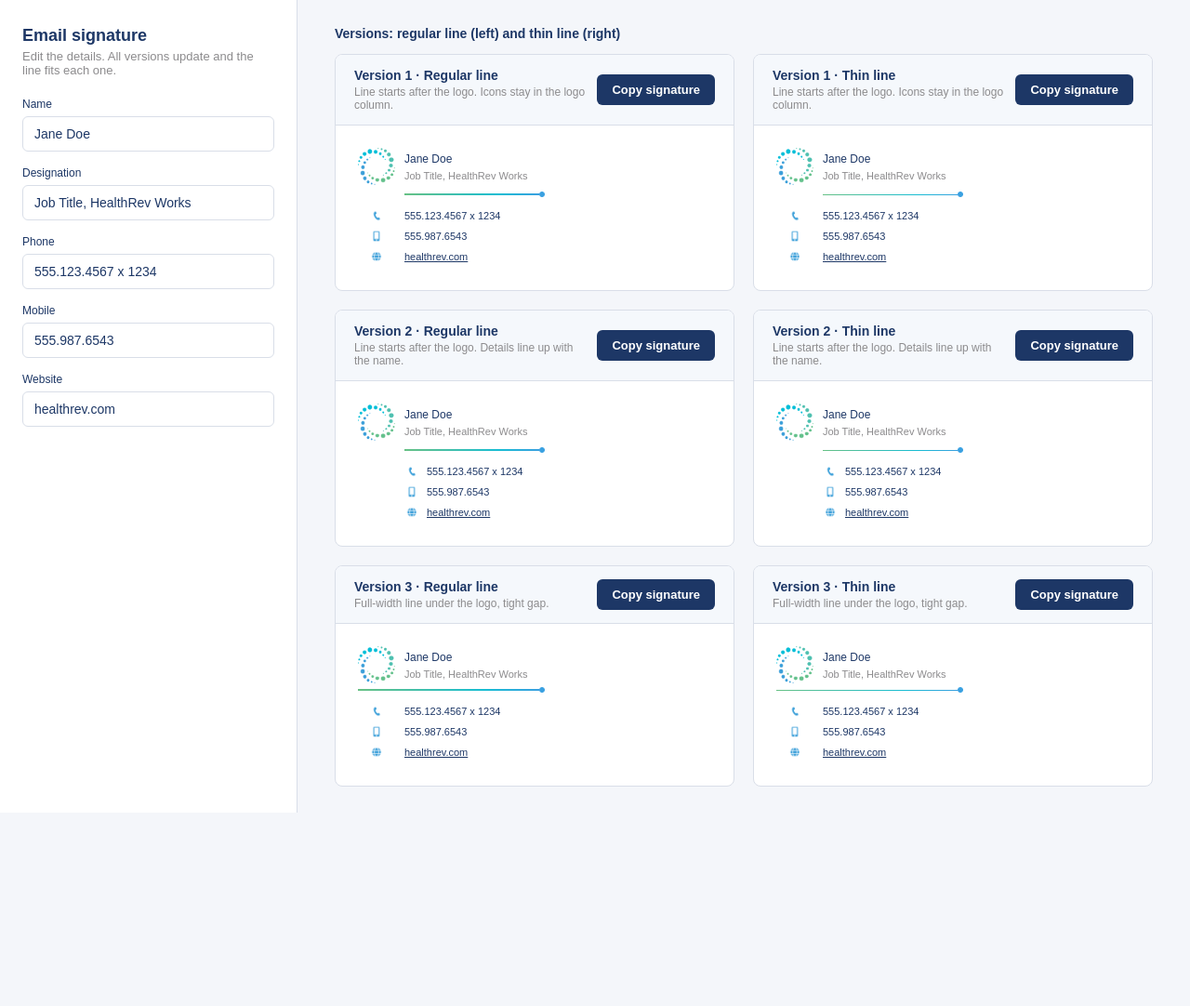
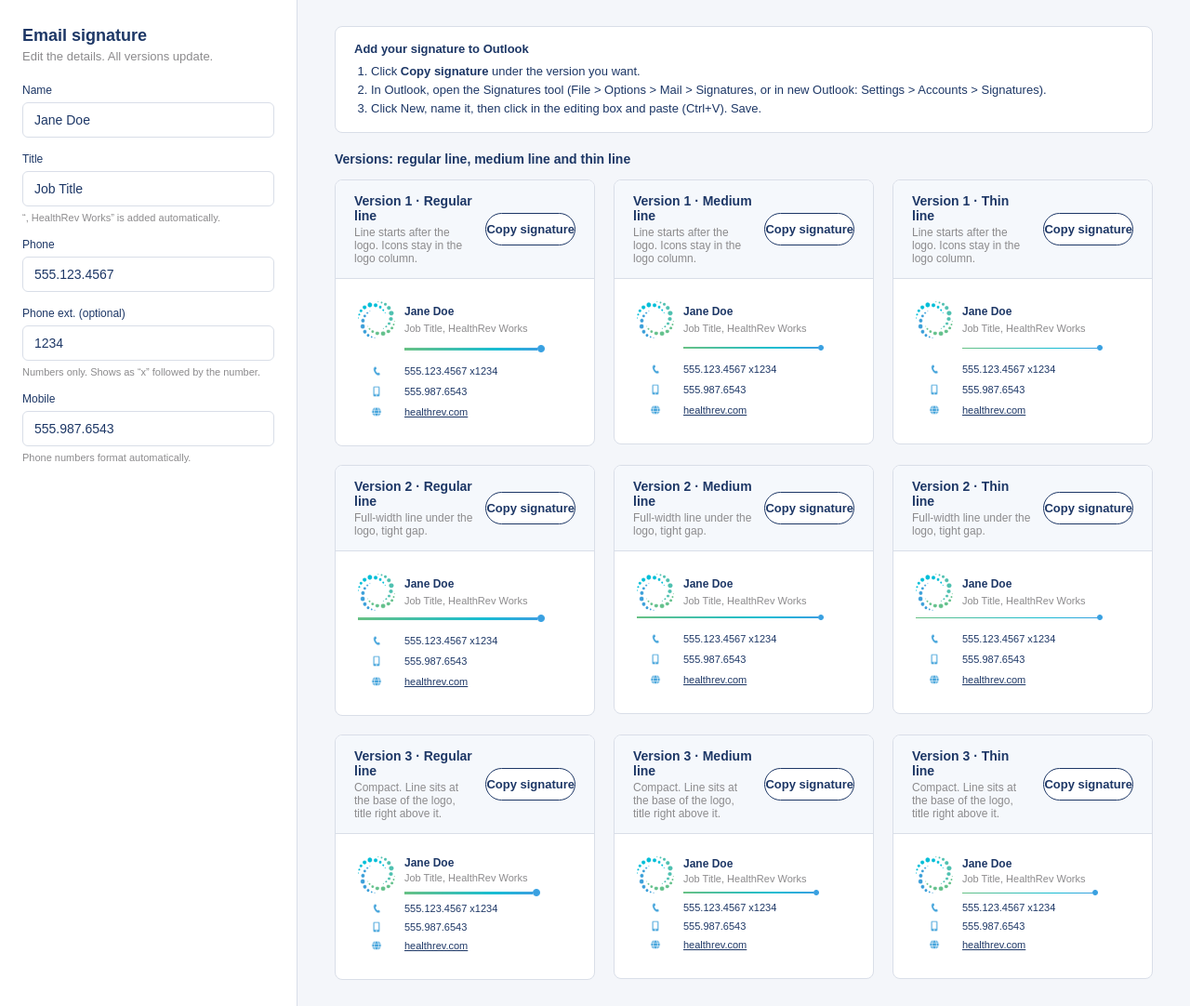
Before and after one commit to aduxdesigns/aduxdesigns, a plain HTML site: page HealthRev_Signature_Options.html in a window 1280 px wide. Shown: the whole page at 93% size. Before the commit the page ends 874 px from the top, so only its background shows below. Drawn offline with Linux system fonts and the light colour scheme.

Commit message:
Add files via upload

```diff
--- a/HealthRev_Signature_Options.html
+++ b/HealthRev_Signature_Options.html
@@ -15,22 +15,25 @@
   label { display:block; font-size:12px; margin:0 0 6px; }
   input { width:100%; padding:10px 12px; margin-bottom:16px; border:1px solid var(--line); border-radius:6px; font:14px Arial, Helvetica, sans-serif; color:var(--navy); }
   input:focus { outline:2px solid var(--navy); outline-offset:1px; }
+  .hint { font-size:11px; color:var(--grey); margin:-10px 0 16px; }
   .stage { flex:1; padding:28px 40px; min-width:0; }
   .stage h2 { font-size:14px; margin:0 0 14px; }
-  #cards { display:grid; grid-template-columns:1fr 1fr; gap:20px; align-items:start; }
-  @media (max-width:1150px){ #cards{grid-template-columns:1fr;} }
-  .card { background:#fff; border:1px solid var(--line); border-radius:8px; padding:0; margin:0; overflow:hidden; transition:box-shadow .25s, border-color .25s; }
+  .howto { background:#fff; border:1px solid var(--line); border-radius:8px; padding:14px 20px; margin:0 0 20px; font-size:13px; line-height:1.55; }
+  .howto b { display:block; margin-bottom:4px; }
+  .howto ol { margin:0; padding-left:18px; }
+  #cards { display:grid; grid-template-columns:repeat(3, minmax(0, 1fr)); gap:20px; align-items:start; }
+  @media (max-width:1000px){ #cards{grid-template-columns:1fr;} }
+  .card { background:#fff; border:1px solid var(--line); border-radius:8px; padding:0; margin:0; overflow:hidden; }
   .sigwrap { transition:background .25s, box-shadow .25s; }
   .sigwrap.flash { background:#EAF7EF; box-shadow:inset 0 0 0 2px var(--ok); }
   .head { display:flex; justify-content:space-between; align-items:center; gap:12px; background:#F5F8FC; border-bottom:1px solid var(--line); padding:14px 20px; }
   .head b { font-size:14px; display:block; }
   .head span { font-size:12px; color:var(--grey); display:block; margin-top:3px; }
-  .head { align-items:center; }
   .sigwrap { overflow-x:auto; padding:24px 24px 28px; }
-  button { background:var(--navy); color:#fff; border:0; border-radius:6px; padding:9px 16px; font:bold 13px Arial, Helvetica, sans-serif; cursor:pointer; white-space:nowrap; }
-  button:hover { background:#16294d; }
+  button { background:#fff; color:var(--navy); border:1px solid var(--navy); border-radius:999px; width:150px; padding:9px 0; text-align:center; font:600 13px Arial, Helvetica, sans-serif; cursor:pointer; white-space:nowrap; transition:background .15s, color .15s, border-color .15s; }
+  button:hover { background:#2F8FD8; border-color:#2F8FD8; color:#fff; }
   button:focus-visible { outline:2px solid var(--navy); outline-offset:2px; }
-  button.done, button.done:hover { background:var(--ok); }
+  button.done, button.done:hover { background:var(--ok); border-color:var(--ok); color:#fff; }
   .toast { position:fixed; left:50%; bottom:32px; transform:translate(-50%,20px); background:var(--ok); color:#fff; padding:14px 22px; border-radius:8px; font-size:14px; font-weight:bold; box-shadow:0 8px 24px rgba(0,0,0,.2); opacity:0; pointer-events:none; transition:opacity .25s, transform .25s; z-index:10; }
   .toast.show { opacity:1; transform:translate(-50%,0); }
   .toast.fail { background:#C0392B; }
@@ -41,20 +44,31 @@
 <div class="app">
   <div class="panel">
     <h1>Email signature</h1>
-    <p>Edit the details. All versions update and the line fits each one.</p>
+    <p>Edit the details. All versions update.</p>
     <label for="name">Name</label>
     <input id="name" value="Jane Doe" placeholder="Full name" autocomplete="off">
-    <label for="title">Designation</label>
-    <input id="title" value="Job Title, HealthRev Works" placeholder="Job title" autocomplete="off">
+    <label for="title">Title</label>
+    <input id="title" value="Job Title" placeholder="Job title" autocomplete="off">
+    <div class="hint">“, HealthRev Works” is added automatically.</div>
     <label for="phone">Phone</label>
-    <input id="phone" value="555.123.4567 x 1234" placeholder="Phone" autocomplete="off">
+    <input id="phone" value="555.123.4567" placeholder="781.769.3939" inputmode="numeric" maxlength="14" autocomplete="off">
+    <label for="ext">Phone ext. (optional)</label>
+    <input id="ext" value="1234" placeholder="10005" inputmode="numeric" maxlength="6" autocomplete="off">
+    <div class="hint">Numbers only. Shows as “x” followed by the number.</div>
     <label for="mobile">Mobile</label>
-    <input id="mobile" value="555.987.6543" placeholder="Mobile" autocomplete="off">
-    <label for="web">Website</label>
-    <input id="web" value="healthrev.com" placeholder="Website" autocomplete="off">
+    <input id="mobile" value="555.987.6543" placeholder="781.769.3939" inputmode="numeric" maxlength="14" autocomplete="off">
+    <div class="hint">Phone numbers format automatically.</div>
   </div>
   <div class="stage">
-    <h2>Versions: regular line (left) and thin line (right)</h2>
+    <div class="howto">
+      <b>Add your signature to Outlook</b>
+      <ol>
+        <li>Click <b style="display:inline">Copy signature</b> under the version you want.</li>
+        <li>In Outlook, open the Signatures tool (File &gt; Options &gt; Mail &gt; Signatures, or in new Outlook: Settings &gt; Accounts &gt; Signatures).</li>
+        <li>Click New, name it, then click in the editing box and paste (Ctrl+V). Save.</li>
+      </ol>
+    </div>
+    <h2>Versions: regular line, medium line and thin line</h2>
     <div id="cards"></div>
   </div>
 </div>
@@ -62,70 +76,95 @@
 
 <script>
 var BASE = "https://aduxdesigns.github.io/aduxdesigns/HRS/";
-var ids = ["name","title","phone","mobile","web"];
+var WEB = "healthrev.com";            // hard coded for every user
+var TITLE_SUFFIX = ", HealthRev Works"; // hard coded for every user
+var PHONE_STYLE = "dots";             // "dots" 781.769.3939 | "dashes" 781-769-3939 | "parens" (781) 769-3939
+
+var ids = ["name","title","phone","ext","mobile"];
 var el = {}; ids.forEach(function(i){ el[i] = document.getElementById(i); });
 var VERSIONS = [
   { id:1, title:"Version 1", note:"Line starts after the logo. Icons stay in the logo column." },
-  { id:2, title:"Version 2", note:"Line starts after the logo. Details line up with the name." },
-  { id:3, title:"Version 3", note:"Full-width line under the logo, tight gap." }
+  { id:3, title:"Version 2", note:"Full-width line under the logo, tight gap." },
+  { id:4, title:"Version 3", note:"Compact. Line sits at the base of the logo, title right above it." }
+];
+var THICKNESS = [
+  { key:"regular", label:"Regular line", h:3 },
+  { key:"medium",  label:"Medium line",  h:2 },
+  { key:"thin",    label:"Thin line",    h:1 }
 ];
 
 function esc(s){ return s.replace(/&/g,"&amp;").replace(/</g,"&lt;").replace(/>/g,"&gt;").replace(/"/g,"&quot;"); }
 var ctx = document.createElement("canvas").getContext("2d");
-function textW(s, px){ ctx.font = px + "px Arial, Helvetica, sans-serif"; return Math.ceil(ctx.measureText(s).width) + 3; }
-function telHref(s){
-  var p = s.split(/x|ext\.?/i), main = p[0].replace(/\D/g,""), ext = (p[1]||"").replace(/\D/g,"");
+function textW(s, px, bold){ ctx.font = (bold ? "bold " : "") + px + "px Arial, Helvetica, sans-serif"; return Math.ceil(ctx.measureText(s).width) + 3; }
+
+/* ---- phone formatting ---- */
+function digitsOf(s){ return (s || "").replace(/\D/g, ""); }
+function fmtPhone(raw){
+  var d = digitsOf(raw).slice(0,10), a = d.slice(0,3), b = d.slice(3,6), c = d.slice(6,10);
+  if (PHONE_STYLE === "dashes") return a + (b ? "-" + b : "") + (c ? "-" + c : "");
+  if (PHONE_STYLE === "parens") return (a.length === 3 && b ? "(" + a + ") " + b : (a ? "(" + a : "")) + (c ? "-" + c : "");
+  return a + (b ? "." + b : "") + (c ? "." + c : "");
+}
+function telHref(phone, ext){
+  var main = digitsOf(phone);
   if (main.length === 10) main = "1" + main;
   return "tel:+" + main + (ext ? "," + ext : "");
 }
+
 function gap(h, span){
-  return '<tr><td colspan="'+(span||3)+'" height="'+h+'" style="height:'+h+'px;padding:0;font-size:'+h+'px;line-height:'+h+'px;mso-line-height-rule:exactly;">&nbsp;</td></tr>';
+  var cs = span === 0 ? "" : ' colspan="'+(span||3)+'"';
+  return '<tr><td'+cs+' height="'+h+'" style="height:'+h+'px;padding:0;font-size:'+h+'px;line-height:'+h+'px;mso-line-height-rule:exactly;">&nbsp;</td></tr>';
 }
 var TXT = 'padding:0;font-family:Arial, Helvetica, sans-serif;font-size:11px;line-height:16px;mso-line-height-rule:exactly;color:#1D3766;white-space:nowrap;';
 var LINK = 'style="color:#1D3766 !important;text-decoration:none !important;font-family:Arial, Helvetica, sans-serif;"';
 
 function items(d){
   var a = [];
-  if (d.phone) a.push(["phone.png", '<a href="'+telHref(d.phone)+'" '+LINK+'>'+esc(d.phone)+'</a>']);
+  if (d.phoneText) a.push(["phone.png", '<a href="'+telHref(d.phone, d.ext)+'" '+LINK+'>'+esc(d.phoneText)+'</a>']);
   if (d.mobile) a.push(["mobile.png", '<a href="'+telHref(d.mobile)+'" '+LINK+'>'+esc(d.mobile)+'</a>']);
-  if (d.web) {
-    var u = /^https?:\/\//i.test(d.web) ? d.web : "https://" + d.web;
-    a.push(["web.png", '<a href="'+esc(u)+'" target="_blank" style="color:#1D3766 !important;text-decoration:underline !important;font-family:Arial, Helvetica, sans-serif;">'+esc(d.web)+'</a>']);
-  }
+  a.push(["web.png", '<a href="https://'+WEB+'" target="_blank" style="color:#1D3766 !important;text-decoration:underline !important;font-family:Arial, Helvetica, sans-serif;">'+WEB+'</a>']);
   return a;
 }
-// icon rows: aligned=false -> icon centred in 40px logo column; true -> icon sits in text column
-function rowsHtml(d, aligned){
+// aligned=false -> icon centred in 40px logo column; true -> icon sits in text column
+function rowsHtml(d, aligned, g){
   return items(d).map(function(it){
     var icon = '<img src="'+BASE+it[0]+'" width="16" height="16" alt="" border="0" style="display:block;border:0;outline:none;width:16px;height:16px;margin:0 auto;">';
     if (aligned) return '<tr><td valign="middle" width="16" style="width:16px;padding:0;">'+icon+'</td><td width="8" style="width:8px;padding:0;font-size:0;line-height:0;">&nbsp;</td><td valign="middle" style="'+TXT+'">'+it[1]+'</td></tr>';
     return '<tr><td valign="middle" align="center" width="40" style="width:40px;padding:0;">'+icon+'</td><td width="10" style="width:10px;padding:0;font-size:0;line-height:0;">&nbsp;</td><td valign="middle" style="'+TXT+'">'+it[1]+'</td></tr>';
-  }).join(gap(6));
+  }).join(gap(g || 6));
 }
 var LH = 2;
+// top offset (px) inside the 6px dot row so the line's centre meets the dot's centre
+var LINE_TOP = { 3:3, 2:2, 1:3 };
+function dotSize(){ return LH === 3 ? 8 : 6; }
 function lineHtml(w){
-  var l = w - 6;
+  var D = dotSize(), l = w - D, attrH = Math.round(LH);
   return '<table role="presentation" cellpadding="0" cellspacing="0" border="0" width="'+w+'" style="border-collapse:collapse;width:'+w+'px;"><tr>' +
-    '<td valign="middle" width="'+l+'" style="width:'+l+'px;padding:0;font-size:0;line-height:0;"><img src="'+BASE+'divider-line-3x.png" width="'+l+'" height="'+LH+'" alt="" border="0" style="display:block;border:0;outline:none;width:'+l+'px;height:'+LH+'px;"></td>' +
-    '<td valign="middle" width="6" style="width:6px;padding:0;font-size:0;line-height:0;"><img src="'+BASE+'divider-dot-3x.png" width="6" height="6" alt="" border="0" style="display:block;border:0;outline:none;width:6px;height:6px;"></td></tr></table>';
+    '<td valign="top" width="'+l+'" style="width:'+l+'px;padding:'+LINE_TOP[LH]+'px 0 0 0;font-size:0;line-height:0;"><img src="'+BASE+'divider-line-3x.png" width="'+l+'" height="'+attrH+'" alt="" border="0" style="display:block;border:0;outline:none;width:'+l+'px;height:'+LH+'px;"></td>' +
+    '<td valign="middle" width="'+D+'" style="width:'+D+'px;padding:0;font-size:0;line-height:0;"><img src="'+BASE+'divider-dot-3x.png" width="'+D+'" height="'+D+'" alt="" border="0" style="display:block;border:0;outline:none;width:'+D+'px;height:'+D+'px;"></td></tr></table>';
 }
-function head(d, topW){
+function nameCell(d, lh){
+  return '<td style="font-family:Arial, Helvetica, sans-serif;font-size:12px;font-weight:bold;line-height:'+lh+'px;mso-line-height-rule:exactly;color:#1D3766;padding:0;white-space:nowrap;"><font face="Arial, Helvetica, sans-serif" color="#1D3766"><b>'+esc(d.name)+'</b></font></td>';
+}
+function titleCell(d, lh){
+  return '<td style="font-family:Arial, Helvetica, sans-serif;font-size:11px;line-height:'+lh+'px;mso-line-height-rule:exactly;color:#8C8B8D;padding:0;white-space:nowrap;"><font face="Arial, Helvetica, sans-serif" color="#8C8B8D">'+esc(d.titleFull)+'</font></td>';
+}
+function head(d){
   return '<tr><td valign="middle" width="40" style="width:40px;padding:0;"><img src="'+BASE+'logo.png" width="40" height="40" alt="HealthRev Works" border="0" style="display:block;border:0;outline:none;width:40px;height:40px;"></td>' +
     '<td width="10" style="width:10px;padding:0;font-size:0;line-height:0;">&nbsp;</td>' +
     '<td valign="middle" style="padding:0 15px 0 0;font-family:Arial, Helvetica, sans-serif;white-space:nowrap;"><table role="presentation" cellpadding="0" cellspacing="0" border="0">' +
-    '<tr><td style="font-family:Arial, Helvetica, sans-serif;font-size:12px;line-height:16px;mso-line-height-rule:exactly;color:#1D3766;padding:0;white-space:nowrap;"><font face="Arial, Helvetica, sans-serif" color="#1D3766">'+esc(d.name)+'</font></td></tr>' +
-    '<tr><td height="3" style="height:3px;padding:0;font-size:3px;line-height:3px;mso-line-height-rule:exactly;">&nbsp;</td></tr>' +
-    '<tr><td style="font-family:Arial, Helvetica, sans-serif;font-size:11px;line-height:14px;mso-line-height-rule:exactly;color:#8C8B8D;padding:0;white-space:nowrap;"><font face="Arial, Helvetica, sans-serif" color="#8C8B8D">'+esc(d.title)+'</font></td></tr>' +
+    '<tr>'+nameCell(d,16)+'</tr>' + gap(3,1) + '<tr>'+titleCell(d,14)+'</tr>' +
     '</table></td></tr>';
 }
 function wrap(total, inner){
-  return '<table role="presentation" cellpadding="0" cellspacing="0" border="0" width="'+total+'" style="border-collapse:collapse;mso-table-lspace:0pt;mso-table-rspace:0pt;width:'+total+'px;font-family:Arial, Helvetica, sans-serif;font-size:11px;color:#1D3766;">'+inner+'</table>';
+  return '<table role="presentation" cellpadding="0" cellspacing="0" border="0" width="'+total+'" style="border-collapse:collapse;mso-table-lspace:0pt;mso-table-rspace:0pt;width:'+total+'px;background:transparent;font-family:Arial, Helvetica, sans-serif;font-size:11px;color:#1D3766;">'+inner+'</table>';
 }
 
 function build(v, d, lh){
   LH = lh;
-  var topW = 50 + Math.max(textW(d.name,12), textW(d.title,11)) + 15;
-  var cw = Math.max(d.phone ? textW(d.phone,11) : 0, d.mobile ? textW(d.mobile,11) : 0, d.web ? textW(d.web,11) : 0);
+  var nameW = textW(d.name,12,true), titleW = textW(d.titleFull,11);
+  var topW = 50 + Math.max(nameW, titleW) + 15;
+  var cw = Math.max(textW(d.phoneText,11), d.mobile ? textW(d.mobile,11) : 0, textW(WEB,11));
   var rows;
   if (v === 1) {
     var total = Math.max(topW, 50 + cw, 200);
@@ -134,49 +173,102 @@ function build(v, d, lh){
       gap(12) + '<tr><td colspan="3" style="padding:0;"><table role="presentation" cellpadding="0" cellspacing="0" border="0">'+rowsHtml(d,false)+'</table></td></tr>';
     return wrap(total, rows);
   }
-  if (v === 2) {
-    var t2 = Math.max(topW, 50 + 24 + cw, 200);
-    rows = head(d) + gap(7) +
-      '<tr><td width="40" style="width:40px;padding:0;font-size:0;line-height:0;">&nbsp;</td><td width="10" style="width:10px;padding:0;font-size:0;line-height:0;">&nbsp;</td><td style="padding:0;font-size:0;line-height:0;">'+lineHtml(t2-50)+'</td></tr>' +
-      gap(12) + '<tr><td width="40" style="width:40px;padding:0;">&nbsp;</td><td width="10" style="width:10px;padding:0;">&nbsp;</td><td style="padding:0;"><table role="presentation" cellpadding="0" cellspacing="0" border="0">'+rowsHtml(d,true)+'</table></td></tr>';
-    return wrap(t2, rows);
-  }
+  if (v === 3) {
     var t3 = Math.max(topW, 50 + cw, 200);
     rows = head(d) + gap(4) +
       '<tr><td colspan="3" style="padding:0;font-size:0;line-height:0;">'+lineHtml(t3)+'</td></tr>' +
       gap(12) + '<tr><td colspan="3" style="padding:0;"><table role="presentation" cellpadding="0" cellspacing="0" border="0">'+rowsHtml(d,false)+'</table></td></tr>';
     return wrap(t3, rows);
   }
+  // Version 4: compact. Name, title and line stack in the right column, bottom-aligned to the logo.
+  var lineW = Math.max(nameW, titleW) + 10;
+  var t4 = 50 + Math.max(lineW, cw);
+  var rw = t4 - 50;
+  var right = '<table role="presentation" cellpadding="0" cellspacing="0" border="0" width="'+rw+'" style="border-collapse:collapse;width:'+rw+'px;">' +
+    '<tr>'+nameCell(d,15)+'</tr>' + gap(2,1) +
+    '<tr>'+titleCell(d,13)+'</tr>' + gap(5,1) +
+    '<tr><td style="padding:0;font-size:0;line-height:0;">'+lineHtml(lineW)+'</td></tr></table>';
+  rows = '<tr><td valign="top" width="40" style="width:40px;padding:0;"><img src="'+BASE+'logo.png" width="40" height="40" alt="HealthRev Works" border="0" style="display:block;border:0;outline:none;width:40px;height:40px;"></td>' +
+    '<td width="10" style="width:10px;padding:0;font-size:0;line-height:0;">&nbsp;</td>' +
+    '<td valign="bottom" height="'+(39+dotSize()/2)+'" style="height:'+(39+dotSize()/2)+'px;padding:0;">'+right+'</td></tr>' +
+    gap(5) + '<tr><td colspan="3" style="padding:0;"><table role="presentation" cellpadding="0" cellspacing="0" border="0">'+rowsHtml(d,false,4)+'</table></td></tr>';
+  return wrap(t4, rows);
+}
 
+/* ---- cards ---- */
 var cards = document.getElementById("cards");
-var HEIGHTS = [2, 1];
 VERSIONS.forEach(function(v){
-  HEIGHTS.forEach(function(h){
+  THICKNESS.forEach(function(t){
     var c = document.createElement("div");
-    c.className = "card"; c.id = "card" + v.id + "-" + h;
-    c.innerHTML = '<div class="head"><div><b>'+v.title+' \u00b7 '+(h===2?'Regular line':'Thin line')+'</b><span>'+v.note+'</span></div><button type="button">Copy signature</button></div><div class="sigwrap"><div class="sig"></div></div>';
+    c.className = "card"; c.id = "card" + v.id + "-" + t.key;
+    c._v = v.id; c._h = t.h;
+    c.innerHTML = '<div class="head"><div><b>'+v.title+' \u00b7 '+t.label+'</b><span>'+v.note+'</span></div><button type="button">Copy signature</button></div><div class="sigwrap"><div class="sig"></div></div>';
     cards.appendChild(c);
     c.querySelector("button").addEventListener("click", function(){ copyCard(c, this); });
   });
 });
+
+var current = {};
+function readData(){
+  var d = {};
+  ids.forEach(function(i){ d[i] = el[i].value.trim(); });
+  d.titleFull = (d.title ? d.title + TITLE_SUFFIX : TITLE_SUFFIX.replace(/^,\s*/, ""));
+  d.phoneText = d.phone ? d.phone + (d.ext ? " x" + d.ext : "") : "";
+  return d;
+}
 function render(){
-  var d = {}; ids.forEach(function(i){ d[i] = el[i].value.trim(); });
-  VERSIONS.forEach(function(v){
-    HEIGHTS.forEach(function(h){ document.querySelector("#card"+v.id+"-"+h+" .sig").innerHTML = build(v.id, d, h); });
+  var d = current = readData();
+  document.querySelectorAll(".card").forEach(function(c){
+    var html = build(c._v, d, c._h);
+    c._html = html;
+    c.querySelector(".sig").innerHTML = html;
   });
 }
-ids.forEach(function(i){ el[i].addEventListener("input", render); });
+// auto-format phone fields; extension is digits only
+["phone","mobile"].forEach(function(k){
+  el[k].addEventListener("input", function(){ el[k].value = fmtPhone(el[k].value); render(); });
+  el[k].value = fmtPhone(el[k].value);
+});
+el.ext.addEventListener("input", function(){ el.ext.value = digitsOf(el.ext.value).slice(0,6); render(); });
+["name","title"].forEach(function(k){ el[k].addEventListener("input", render); });
 render();
 
+/* ---- copy ----
+   Copies the generated HTML directly (not the on-screen selection) so the white card
+   background from this page is never carried into the signature. */
+function plainText(d){
+  var l = [d.name, d.titleFull];
+  if (d.phoneText) l.push(d.phoneText);
+  if (d.mobile) l.push(d.mobile);
+  l.push(WEB);
+  return l.join("\n");
+}
+function copyHtml(html, text, cb){
+  function fallback(){
+    try {
+      var t = document.createElement("div");
+      t.contentEditable = "true";
+      t.style.cssText = "position:fixed;left:-9999px;top:0;background:transparent;";
+      t.innerHTML = html;
+      document.body.appendChild(t);
+      var r = document.createRange(); r.selectNodeContents(t);
+      var s = window.getSelection(); s.removeAllRanges(); s.addRange(r);
+      var ok = document.execCommand("copy");
+      s.removeAllRanges(); document.body.removeChild(t);
+      cb(ok);
+    } catch (e) { cb(false); }
+  }
+  if (navigator.clipboard && window.ClipboardItem) {
+    navigator.clipboard.write([new ClipboardItem({
+      "text/html": new Blob([html], { type:"text/html" }),
+      "text/plain": new Blob([text], { type:"text/plain" })
+    })]).then(function(){ cb(true); }, fallback);
+  } else { fallback(); }
+}
 function copyCard(card, btn){
-  var ok = false;
-  try {
-    var r = document.createRange(); r.selectNodeContents(card.querySelector(".sig"));
-    var s = window.getSelection(); s.removeAllRanges(); s.addRange(r);
-    ok = document.execCommand("copy"); s.removeAllRanges();
-  } catch (e) { ok = false; }
+  copyHtml(card._html, plainText(current), function(ok){
     var toast = document.getElementById("toast");
-  toast.textContent = ok ? "Signature copied. Paste it into Outlook." : "Copy failed. Select the preview and press Ctrl+C.";
+    toast.textContent = ok ? "Signature copied. Paste it into the Outlook Signatures tool." : "Copy failed. Select the preview and press Ctrl+C.";
     toast.classList.toggle("fail", !ok); toast.classList.add("show");
     if (ok) { btn.textContent = "Copied \u2713"; btn.classList.add("done"); card.querySelector(".sigwrap").classList.add("flash"); }
     clearTimeout(window._t);
@@ -185,6 +277,7 @@ function copyCard(card, btn){
       document.querySelectorAll(".sigwrap").forEach(function(c){ c.classList.remove("flash"); });
       document.querySelectorAll(".card button").forEach(function(b){ b.textContent = "Copy signature"; b.classList.remove("done"); });
     }, 2500);
+  });
 }
 </script>
 </body>
```
Lines whose indentation alone changed are shown as unchanged.
